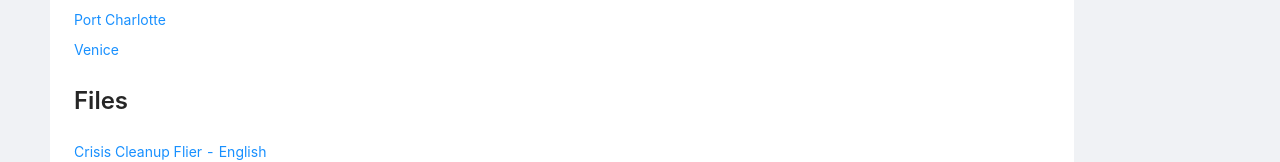
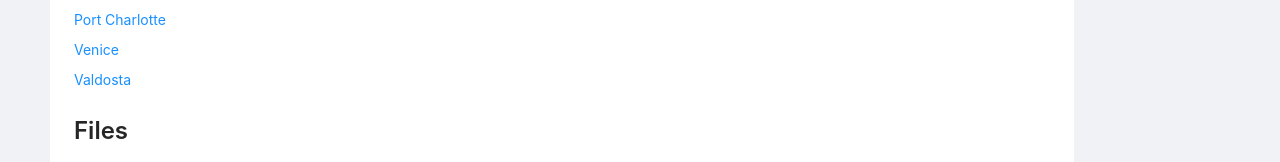
Before and after one commit to jaremieww/nase-disaster-relief, a React (Create React App) app: page /ian in a window 1280 px wide. Shown: the part 637-799 px from the top of the page. Built offline with nearby package versions, Linux system fonts and the light colour scheme.

Commit message:
add valdosta 2

```diff
--- a/src/components/ian/Index.tsx
+++ b/src/components/ian/Index.tsx
@@ -28,6 +28,8 @@ export default () => {
         <a href="/ian/cape-coral">Cape Coral</a>
         <a href="/ian/port-charlotte">Port Charlotte</a>
         <a href="/ian/venice">Venice</a>
+        <a href="/ian/valdosta">Valdosta</a>
+
       </Space>
     </section>
 
```
